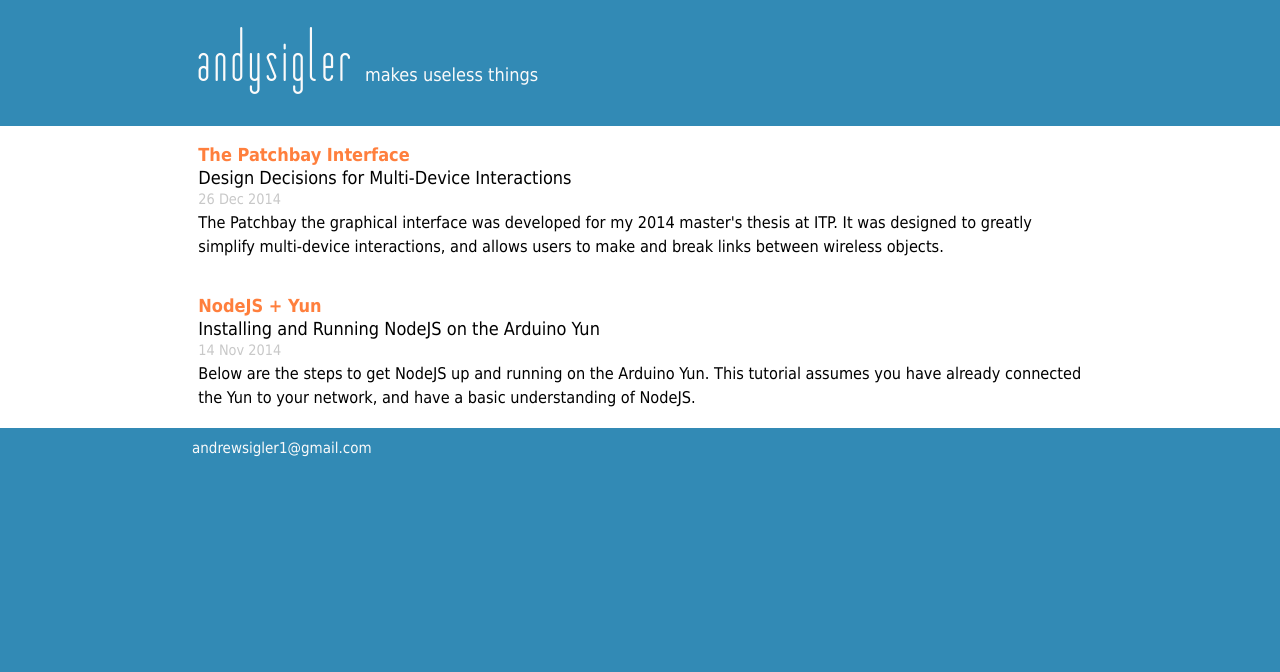
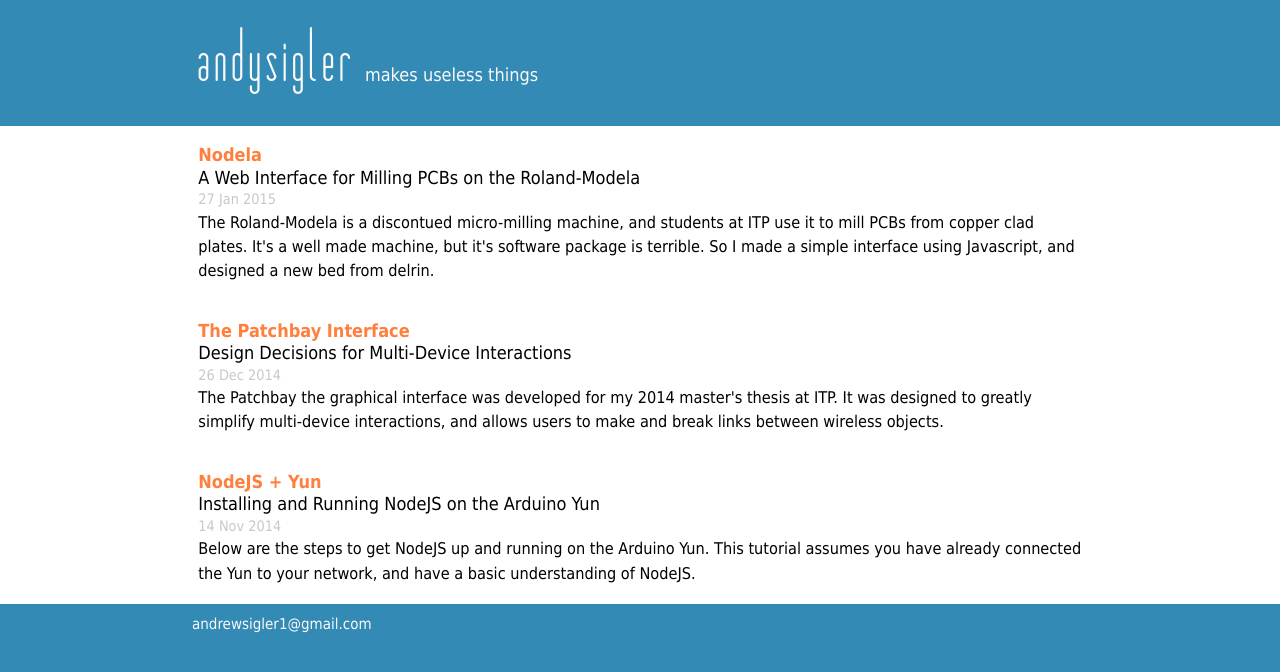
Before and after one commit to andySigler/andysigler.github.io, a Jekyll site: the page built from index.html, in a window 1280 px wide. Shown: the top 672 px of the page. Built offline with Jekyll 4.4.1, drawn with Linux system fonts in a browser that asks for light colours; the list of posts is cut into pages by our own code; some of the changed lines change nothing that is shown.

Commit message:
added nodela page

```diff
--- a/_posts/2015-1-27-nodela.md
+++ b/_posts/2015-1-27-nodela.md
@@ -1,73 +1,52 @@
 ---
 layout: post
 title: Nodela
-published: false
-subtitle: A PCB Interface to the Roland-Modela Milling Machine
-excerpt: It's amazing how big a difference an interface can make. I made one for the Roland-Modela, a discontinued micro-milling machine, and I now find it to be a far more useful tool for milling PCBs.
+published: true
+subtitle: A Web Interface for Milling PCBs on the Roland-Modela
+excerpt: The Roland-Modela is a discontued micro-milling machine, and students at ITP use it to mill PCBs from copper clad plates. It's a well made machine, but it's software package is terrible. So I made a simple interface using Javascript, and designed a new bed from delrin.
 ---
 
 <div class="block"><div class="content-centered" markdown="1">
 
-It's amazing how big a difference an interface can make. I made one for the Roland-Modela, a discontinued micro-milling machine, and I now find it to be a far more useful tool for milling PCBs.
+The Roland-Modela is a discontued micro-milling machine, and students at <a href="http://itp.nyu.edu" class="inpost-link" target="_blank">ITP</a> use it to mill PCBs from copper clad plates. It's a well made machine, but it's software package is terrible.
 
-![interface-nodela]({{ site.baseurl }}public/images/interface-nodela.png)
-<span class="caption">Screenshot of the Nodela HTML5 interface about to cut a board</span>
+![roland-modela]({{ site.baseurl }}public/images/roland.png)
+<span class="caption">The Modela a year ago (aka the bit killer)</span>
+
+We had to edit the executable files manually in text editors, and of course we didn't know what we were doing. Not to mention, the bed was made from steel, so all copper plates were held down (unevenly) with messy double-sided tape. We were breaking bits like crazy!
+
+I was excited about milling PCBs, but this was the only micro milling machine I had access to. So I made a simple interface using Javascript, and designed a new bed from delrin, and now I can cut straight from an Eagle file without breaking bits.
+
+![roland-modela]({{ site.baseurl }}public/images/roland_new.jpg)
+<span class="caption">The Modela with it's redesigned bad, made from delrin and threaded inserts.</span>
 
 </div></div>
 <div class="block"><div class="content-centered" markdown="1">
 
-##Starting With the Modela
+##The Interface
 
-I like to make my own microcontrollers, like the <a href="http://arduino.cc" target="_blank" class="inpost-link">Arduino</a>. It's components come cheap (the processor is $3, the rest are pennies), and luckily I work as a researcher at <a href="http://itp.nyu.edu" target="_blank" class="inpost-link">ITP</a>, which has acquired a fleet of machines this past year for assembling PCBs.
+Below is a screenshot if the interface. It allows you to jog the head around, in order to select your cut's origin (impossible until recently). It also loads preset speed and plunge values for different bits, so that each bit is used at it's most optimal settings.
 
-![anduino]({{ site.baseurl }}public/images/anduino.jpg)
-<span class="caption">One of my homebrewed Arduinos</span>
+![nodela-interface]({{ site.baseurl }}public/images/interface-nodela.png)
+<span class="caption">New interface for the Modela, made with Javascript and running in a browser.</span>
 
-A year ago, the process of making PCBs was a bit of a nightmare, especially for a student and beginner. One tutorial that got me started was <a href="http://fablab.marcboon.com/pcb/" target="_blank" class="inpost-link">this one</a>, by Marc Boon from 7 years ago. It works. But executing a job is slow, unintuitive, and hard to teach students on top of everything else they need to learn that semester.
-
-![roland-modela]({{ site.baseurl }}public/images/roland.png)
-<span class="caption">The Roland-Modela at ITP</span>
-
-Toolpath lines are drawn as using <code>WIRE</code> commands in Eagle. The ULP found in the tutorial above will auto-generate these lines on Layer 46 in Eagle. However, the algorithm isn't that great, and you'll need to spend time editing the placement of these lines. Personally, I've found I get better results and faster turn arounds drawing toolpath lines by hand using <code>WIRE</code>.
-
-![wires]({{ site.baseurl }}public/images/wires.png)
-<span class="caption">Resulting toolpath lines I drew by hand using the WIRE command</span>
-
-However, toolpath lines are not the biggest problem. The machine is difficult to interact with. There is no graphical interface for newcomers to learn through. There is no way to jog the bit around and decide where you're cut's origin will be. There is no way to erase the Modela's internal memory other than running some bash scripts and crossing your fingers. There is no fixture or indentation to align your board and prevent skewing it. There is no way to interact with the machine without relying heavily on the command prompt.
-
-For all these reasons, and to help teach about 15 beginner students each semester the process, I decided to make a graphical interface interface.
+To load your file, simply drag the Eagle `.brd` file onto the interface, and it will parse our all the layers that contain toolpath lines (drawn with `WIRES`). Then it's just a matter of selecting the correct layer and bit size before pressing print!
 
 </div></div>
 <div class="block"><div class="content-centered" markdown="1">
 
-##Installing and Running Nodela
+##Links and Tutorials
 
-Be sure you have installed NodeJS and the Roland drivers onto the Windows machine, as well as comfirmed you have a serial connection with the Modela. Sadly, the Modela has a very small serial buffer, and the only known way to communicate with it is with Roland's proprietary drivers installed on Windows. This means Nodela must be run on Windows.
+The software can be found on <a href="http://github.com/andysigler/nodela" class="inpost-link" target="_blank">GitHub</a>. Check out the README for installation instructions and getting in running.
 
-The current version can be found on <a href="https://github.com/andySigler/nodela" target="_blank" class="inpost-link">GitHub</a>. Download the repo, <code>cd</code> into the folder, and run <code>npm install</code> to install the required node modules.
+The FAQ for the Roland-Modela and interface can be found on ITP's shop website. <a href="http://shop.itp.nyu.edu/machines/cnc-milling-machines/roland-modela-mdx-20" class="inpost-link" target="_blank">Here is a direct link</a> to the Modela's page.
 
-Once done, run <code>node nodela.js</code>. The command prompt should automatically open your default browser to the correct address, and you will be prompted to drag your <code>.brd</code> file onto the screen.
+I have also recorded to video tutorials on using the Modela. The first is on how to prepare your Eagle file to be milled, and the second is a walkthrough of cutting that same file.
+
+<iframe style="width:500px;margin-left:auto;margin-right:auto;display:block;position:relative;" src="//player.vimeo.com/video/119003450" width="500" height="281" frameborder="0" webkitallowfullscreen mozallowfullscreen allowfullscreen></iframe> <p class="caption"><a href="https://vimeo.com/119003450">Design for the Roland Modela</a> from <a href="https://vimeo.com/andysigler">Andy Sigler</a> on <a href="https://vimeo.com">Vimeo</a>.</p>
+
+<iframe style="width:500px;margin-left:auto;margin-right:auto;display:block;position:relative;" src="//player.vimeo.com/video/119725323" width="500" height="281" frameborder="0" webkitallowfullscreen mozallowfullscreen allowfullscreen></iframe> <p class="caption"><a href="https://vimeo.com/119725323">Milling PCBs on the Roland Modela</a> from <a href="https://vimeo.com/andysigler">Andy Sigler</a> on <a href="https://vimeo.com">Vimeo</a>.</p>
+
+There are a lot of digital frabrication and circuit prototyping machines hitting the market these days, so I know this hack for making a discotinued machine usable won't last long. But, if you use it and like it, please let me know, and also if there are any changes needed :)
 
 </div></div>
-<div class="block"><div class="content-centered" markdown="1">
-
-##Preparing Your Eagle File
-
-Toolpath lines are still designed in Eagle. These lines are still <code>WIRE</code> commands, and can be generated using the linked ULP or drawn by hand (my preference).
-
-An Eagle .brd design file is dragged into the interface, and the browser will parse your file, searching for three components:
-<ol><li><code>WIREs</code></li>
-<li><code>HOLEs</code></li>
-<li><code>VIAs</code></li></ol>
-
-###Milling with Wires
-
-<code>WIREs</code> are used to tell the Modela to cut along a line. These lines can cut shallowly (to create routes), or cut through the board (to create the board's dimension).
-
-For each sized end mill you plan to use (1/32", 1/64", or 1/100"), create a new Layer in Eagle and draw <code>WIREs</code> for where that bit will go. Different Layers are needed, because Nodela will treat each Layer in Eagle as a separate job to run. This means we can change bits between running Layers.
-
-###Drilling the Holes and Vias
-
-Both <code>HOLEs</code> and <code>VIAs</code> are assigned single points, and the Modela will drill straight down into them. This means the diameter of the bit you use will determine the diameter of these drill spots.
-
-</div></div>
```
Also changed, not shown: Gemfile.lock, public/images/roland_new.JPG (added), 8 other files.
